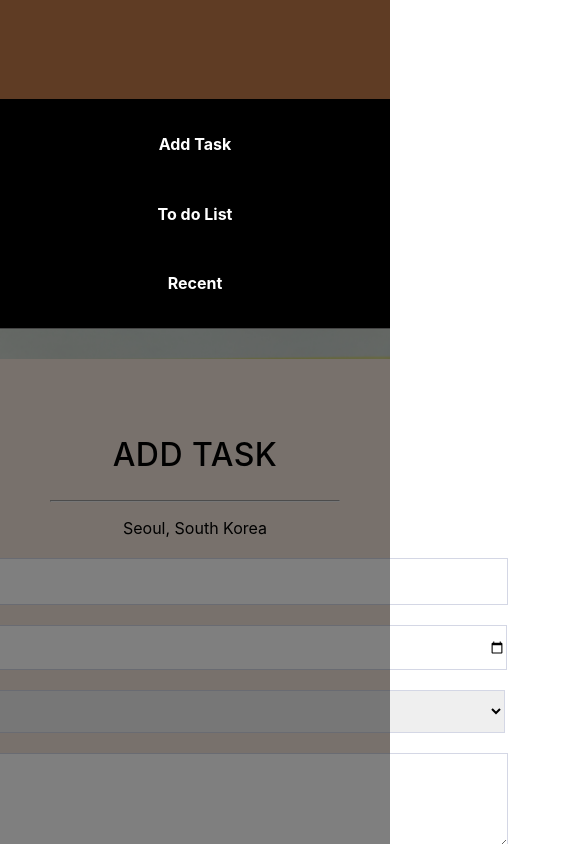
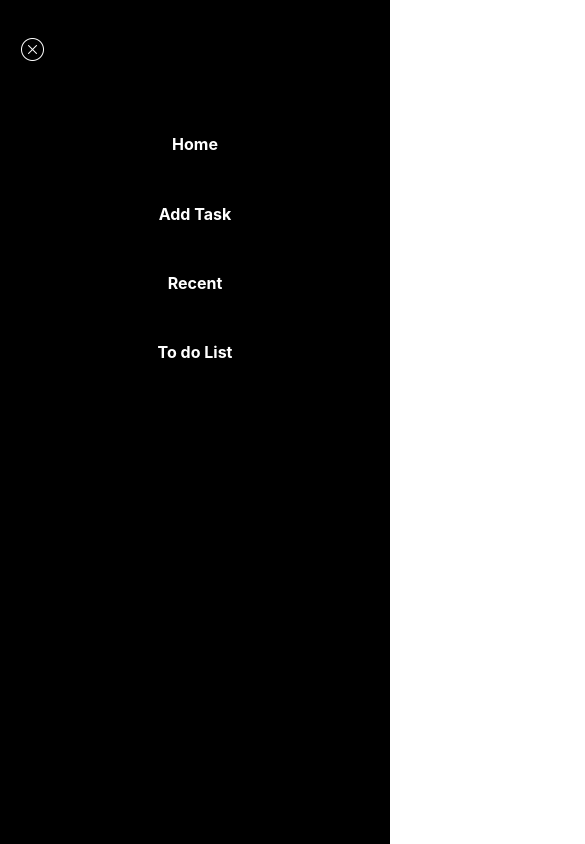
Before and after one commit to Kim8omin/todo-app, a React (Create React App) app: page / in a window 390 px wide. Both pictures are taken after a click on the picture 15 px from the left and 49 px from the top of the page. Shown: the top 844 px of the page, 585 px wide, since content can reach past the window. Built offline with nearby package versions, Linux system fonts and the light colour scheme.

Commit message:
responsive page

```diff
--- a/src/components/addTask.jsx
+++ b/src/components/addTask.jsx
@@ -296,6 +296,7 @@ max-height: 545px;
 background-color: #F1E3D9;
 text-align: center;
 padding: 50px;
+
 `;
 
 const TitleLayer = styled.div`
@@ -318,23 +319,26 @@ const FormLayer = styled.div`
     input,
     select,
     textarea {
-      width: 620px;
-      height: 43px;
+      width: 85%;
+      height: 45px;
       border: 1px solid #d4d7e5;
+      border-radius: 5px;
     }
 
     hr {
       width: 50px;
+      height: 1px;
     }
 
     button {
       background-color: #c07848;
       border: 1px solid #c07848;
       color: white;
-      width: 628px;
+      width: 85%;
       height: 45px;
       font-size: 16.5px;
       cursor: pointer;
+      border-radius: 5px;
     }
   }
 `;
--- a/src/components/banner.jsx
+++ b/src/components/banner.jsx
@@ -2,11 +2,11 @@ import React from "react";
 import ball from "../assets/ball.png";
 import styled from "styled-components";
 
-const Banner = ({testRef}) => {
+const Banner = ({ testRef }) => {
   return (
     <BannerWrapper id="mainSection">
-      <img src={ball} alt="ball" ref={testRef}/>
-      <BannerText >Just Do it ! </BannerText>
+      <img src={ball} alt="ball" ref={testRef} />
+      <BannerText>Just Do it ! </BannerText>
     </BannerWrapper>
   );
 };
@@ -34,5 +34,9 @@ const BannerText = styled.div`
   font-weight: bold;
   color: white;
   transition: all 0s ease 0s;
-  text-shadow: rgba(0,0,0,0.5) 1px 1px 2px;
+  text-shadow: rgba(0, 0, 0, 0.5) 1px 1px 2px;
+
+  @media screen and (max-width: 768px) {
+    font-size: 40px;
+  }
 `;
--- a/src/components/footer.jsx
+++ b/src/components/footer.jsx
@@ -1,9 +1,8 @@
-import React from 'react';
-import styled from 'styled-components';
+import React from "react";
+import styled from "styled-components";
 
 const Footer = () => {
   return (
-
     <FooterLayer>
       <TitleLayer>
         <h3>My task</h3>
@@ -12,9 +11,9 @@ const Footer = () => {
       </TitleLayer>
       <MenuLayer>
         <p>HOME</p>
-            <p>ADD TASK</p>
-            <p>MY TODO</p>
-            <p>Today I Learn</p>
+        <p>Add Task</p>
+        <p>Recent</p>
+        <p>To do List</p>
       </MenuLayer>
     </FooterLayer>
   );
@@ -27,10 +26,21 @@ display: flex;
 flex-direction: row;
 justify-content: space-between;
 padding: 40px 0 100px 0;
-`
+@media (max-width: 768px) {
+  display: flex;
+  flex-direction: column-reverse;
+  justify-content: center;
+  align-items: center;
+  text-align: center;
+}
+}
+`;
 const TitleLayer = styled.div`
   margin-left: 80px;
-`
+  @media (max-width: 768px) {
+    margin: 0;
+  }
+`;
 const MenuLayer = styled.div`
   display: flex;
   flex-direction: row;
@@ -41,7 +51,10 @@ p {
     cursor: pointer;
 
     &: hover {
-        color: #C07848;
+      color: #c07848;
     }
   }
-`
+  @media (max-width: 768px) {
+    margin: 0;
+  }
+`;
--- a/src/components/header.jsx
+++ b/src/components/header.jsx
@@ -2,6 +2,7 @@ import React, { useState } from "react";
 import styled from "styled-components";
 import MediaQuery from "react-responsive";
 import hamburger from "../assets/hamburger.png";
+import cancel from "../assets/cancel.png";
 
 const Header = ({ onClickRef }) => {
   const [toggle, setToggle] = useState(false);
@@ -77,6 +78,14 @@ const Header = ({ onClickRef }) => {
             >
               Add Task
             </span>
+
+            <span
+              onClick={() => {
+                clickHeaderButton("myTodaySection");
+              }}
+            >
+              Recent
+            </span>
             <span
               onClick={() => {
                 clickHeaderButton("myTodoSection");
@@ -96,13 +105,6 @@ const Header = ({ onClickRef }) => {
             >
               To do List
             </span>
-            <span
-              onClick={() => {
-                clickHeaderButton("myTodaySection");
-              }}
-            >
-              Recent
-            </span>
           </MenuLayer>
         </MediaQuery>
         <MediaQuery maxWidth={768}>
@@ -111,12 +113,26 @@ const Header = ({ onClickRef }) => {
               src={hamburger}
               alt="hamburger"
               onClick={onToggle}
-              width="30px"
+              width="25px"
             />
+            <h2>My Task</h2>
           </MobileLayer>
           {toggle && <Overlay onClick={onToggle} />}
           {toggle && (
+            <ToggleLayer>
+              <img
+                src={cancel}
+                alt="cancel"
+                onClick={onToggle}
+                width="25px"
+                id="cancel"
+              />
               <NavWrapped>
+                <span>
+                  <Nav onClick={onToggle}>
+                    <NavText>Home</NavText>
+                  </Nav>
+                </span>
                 <span>
                   <Nav onClick={onToggle}>
                     <NavText>Add Task</NavText>
@@ -125,16 +141,16 @@ const Header = ({ onClickRef }) => {
 
                 <span>
                   <Nav onClick={onToggle}>
-                  <NavText>To do List</NavText>
+                    <NavText>Recent</NavText>
                   </Nav>
                 </span>
                 <span>
                   <Nav onClick={onToggle}>
-                  <NavText>Recent</NavText>
+                    <NavText>To do List</NavText>
                   </Nav>
                 </span>
-              <div className="division-line"></div>
               </NavWrapped>
+            </ToggleLayer>
           )}
         </MediaQuery>
       </HeaderLayer>
@@ -155,6 +171,11 @@ const HeaderLayer = styled.div`
   position: sticky;
   top: 0px;
   z-index: 10;
+
+  #cancel {
+    margin: 20px;
+    cursor: pointer;
+  }
 `;
 
 const Title = styled.h2`
@@ -188,7 +209,24 @@ const MenuLayer = styled.div`
 `;
 
 const MobileLayer = styled.div`
+  width: 100%;
   display: ${({ toggle }) => (toggle ? "none" : "flex")};
+  flex-direction: row;
+  align-items: center;
+  text-align: center;
+
+  img {
+    cursor: pointer;
+    padding: 20px;
+  }
+
+  h2 {
+    color: white;
+    font-size: 1.3rem;
+  }
+`;
+const ToggleLayer = styled.div`
+  display: flex;
 `;
 
 const Overlay = styled.div`
@@ -197,7 +235,7 @@ const Overlay = styled.div`
   left: 0;
   width: 100%;
   height: 100%;
-  background: rgba(0, 0, 0, 0.5);
+  background: black;
   z-index: -1;
 `;
 
@@ -211,10 +249,6 @@ const NavWrapped = styled.div`
   color: white;
   text-align: center;
   line-height: 3;
-
-  .division-line {
-    border-top: 1px solid #444444;
-  }
 `;
 
 const Nav = styled.div`
@@ -222,8 +256,9 @@ const Nav = styled.div`
 `;
 
 const NavText = styled.h4`
+  cursor: pointer;
   color: white;
   &:hover {
-    color: yellow;
+    color: #f1e3d9;
   }
 `;
--- a/src/components/toDoList.jsx
+++ b/src/components/toDoList.jsx
@@ -4,9 +4,9 @@ import { Link } from "react-router-dom";
 
 const ToDoList = ({ list }) => {
   return (
-    <div>
-      <CardLayer id="myTodoSection">
-        <h2>MY TODO</h2>
+    <div id="myTodoSection">
+      <CardLayer>
+        <h2>To do List</h2>
         <hr />
         <CardList>
           <EachCard>
@@ -66,7 +66,7 @@ const CardLayer = styled.div`
   display: flex;
   text-align: center;
   flex-direction: column;
-  background-color: white;
+  background-color: #f1e3d9;
   padding: 100px;
 `;
 
@@ -89,7 +89,7 @@ const TaskCard = styled.div`
   display: flex;
   flex-direction: column;
   gap: 10px;
-  background-color: #f1e3d9;
+  background-color: white;
   border-radius: 10px;
   padding: 10px;
   width: 250px;
@@ -136,7 +136,7 @@ const AddButton = styled.div`
   flex-direction: column;
   justify-content: center;
   gap: 10px;
-  background-color: #f1e3d9;
+  background-color: white;
   color: white;
   border-radius: 10px;
   padding: 10px;
--- a/src/components/todo.jsx
+++ b/src/components/todo.jsx
@@ -1,6 +1,6 @@
 import React from "react";
 import styled from "styled-components";
-import sunflower from "../assets/sunflower.jpg";
+import FadeInUpEffect from "../styles/FadeInUp";
 
 function Todo({ list }) {
   console.log(list);
@@ -8,7 +8,7 @@ function Todo({ list }) {
     <div id="myTodaySection">
       <ToDoLayer>
         <TextLayer>
-          <h2>{list?.[0]?.title}</h2>
+          <FadeInUpEffect>{list?.[0]?.title}</FadeInUpEffect>
           <hr />
           <p>{list?.[0]?.date}</p>
           <p>{list?.[0].category}</p>
@@ -26,26 +26,41 @@ const ToDoLayer = styled.div`
   display: flex;
   flex-direction: row;
   justify-content: space-evenly;
-  aling-items: center;
+  align-items: center;
   height: 500px;
-  padding: 100px 0;
-  background-color: #f1e3d9;
+  padding: 50px;
+  background-color: white;
+
+  @media (max-width: 768px) {
+    display: flex;
+    flex-direction: column-reverse;
+    justify-content: center;
+    align-items: center;
+    text-align: center;
+  }
 `;
 
 const TextLayer = styled.div`
-width: 40%;
-margin: 20px;
-line-height: 1.2;
+  width: 40%;
+  margin: 20px;
+  line-height: 1.2;
 
-p {
-  50px;
-}
+  p {
+    margin-bottom: 10px;
+  }
 
+  @media (max-width: 768px) {
+    width: 80%;
+  }
 `;
 
-const Title = styled.h2``; // 적절한 헤딩 요소를 사용하고 스타일링
-const P = styled.p``;
 const Img = styled.img`
   width: 500px;
   height: 500px;
+
+  @media (max-width: 768px) {
+    width: 45%;
+    height: auto;
+    padding-top: 30px;
+  }
 `;
--- a/src/index.css
+++ b/src/index.css
@@ -1,5 +1,9 @@
-body {
-  margin: 0;
+body,html {
+  margin: 0px;
+  padding: 0px;
+  width: 100%;
+  height: 100%;
+  overflow-x: hidden;
   font-family: -apple-system, BlinkMacSystemFont, 'Segoe UI', 'Roboto', 'Oxygen',
     'Ubuntu', 'Cantarell', 'Fira Sans', 'Droid Sans', 'Helvetica Neue',
     sans-serif;
--- /dev/null
+++ b/src/styles/FadeInUp.jsx
@@ -0,0 +1,19 @@
+import styled, { keyframes } from "styled-components";
+
+const fadeInUp = keyframes`
+  0% {
+    opacity: 0;
+    transform: translate3d(0, 100%, 0);
+  }
+  to {
+    opacity: 1;
+    transform: translateZ(0);
+  }
+`;
+
+const FadeInUpEffect = styled.div`
+  position: relative;
+  animation: ${fadeInUp} 5s;
+`;
+
+export default FadeInUpEffect;
```
Also changed, not shown: src/assets/cancel.png (added). Lines whose indentation alone changed are shown as unchanged.
